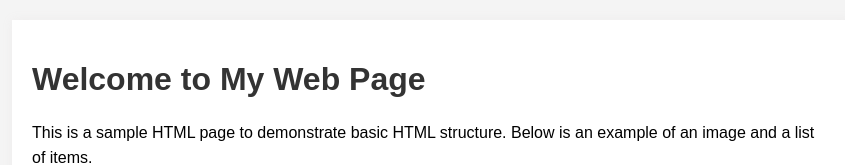
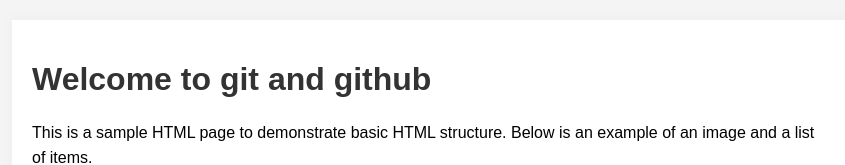
Before and after one commit to namrapatel2511/SE-PR3, a plain HTML site: page index.html in a window 1280 px wide. Shown: the top 165 px of the page, without its empty margins (208-1053 px from the left). Drawn offline with Linux system fonts and the light colour scheme.

```diff
--- a/index.html
+++ b/index.html
@@ -8,7 +8,7 @@
 </head>
 <body>
     <div class="container">
-        <h1>Welcome to My Web Page</h1>
+        <h1>Welcome to git and github</h1>
         <p>This is a sample HTML page to demonstrate basic HTML structure. Below is an example of an image and a list of items.</p>
 
         <h2>List of Items</h2>
```
